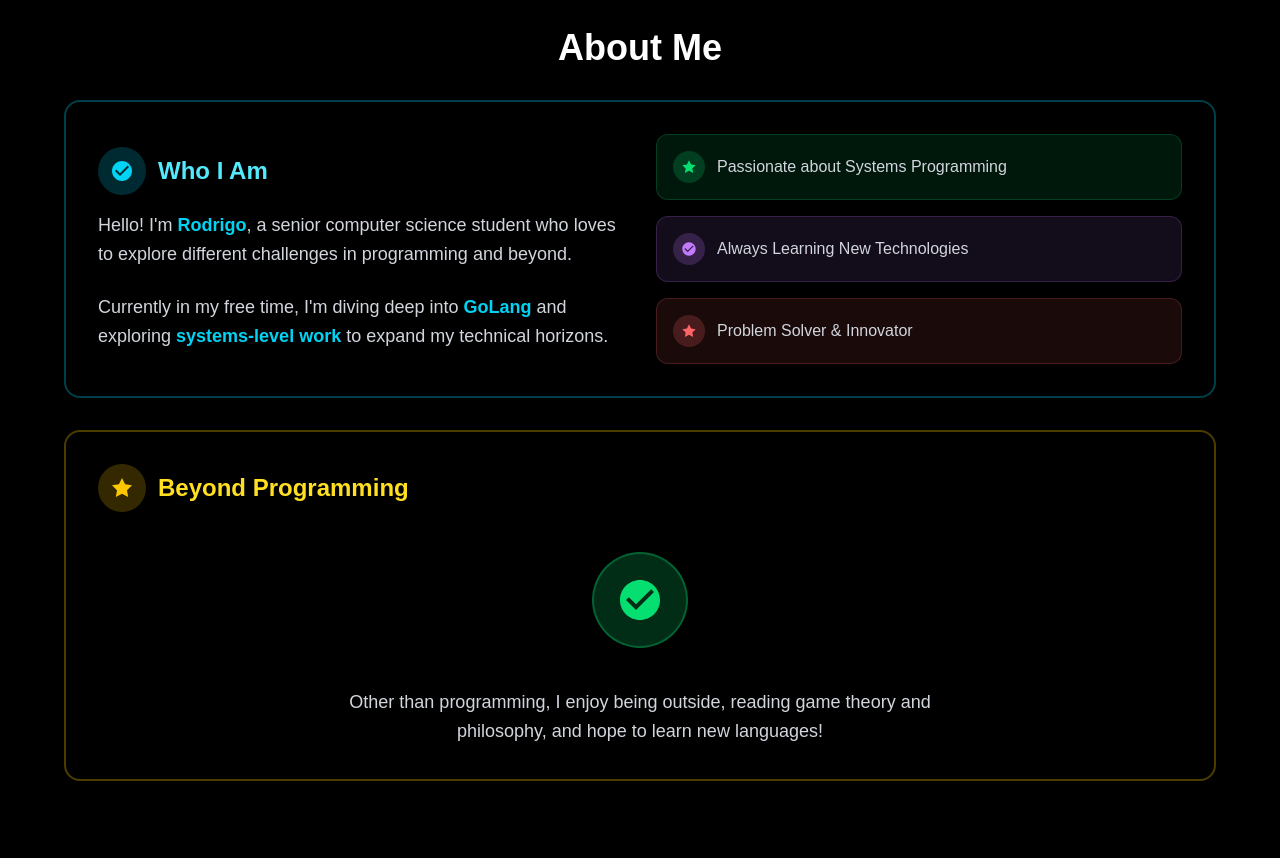
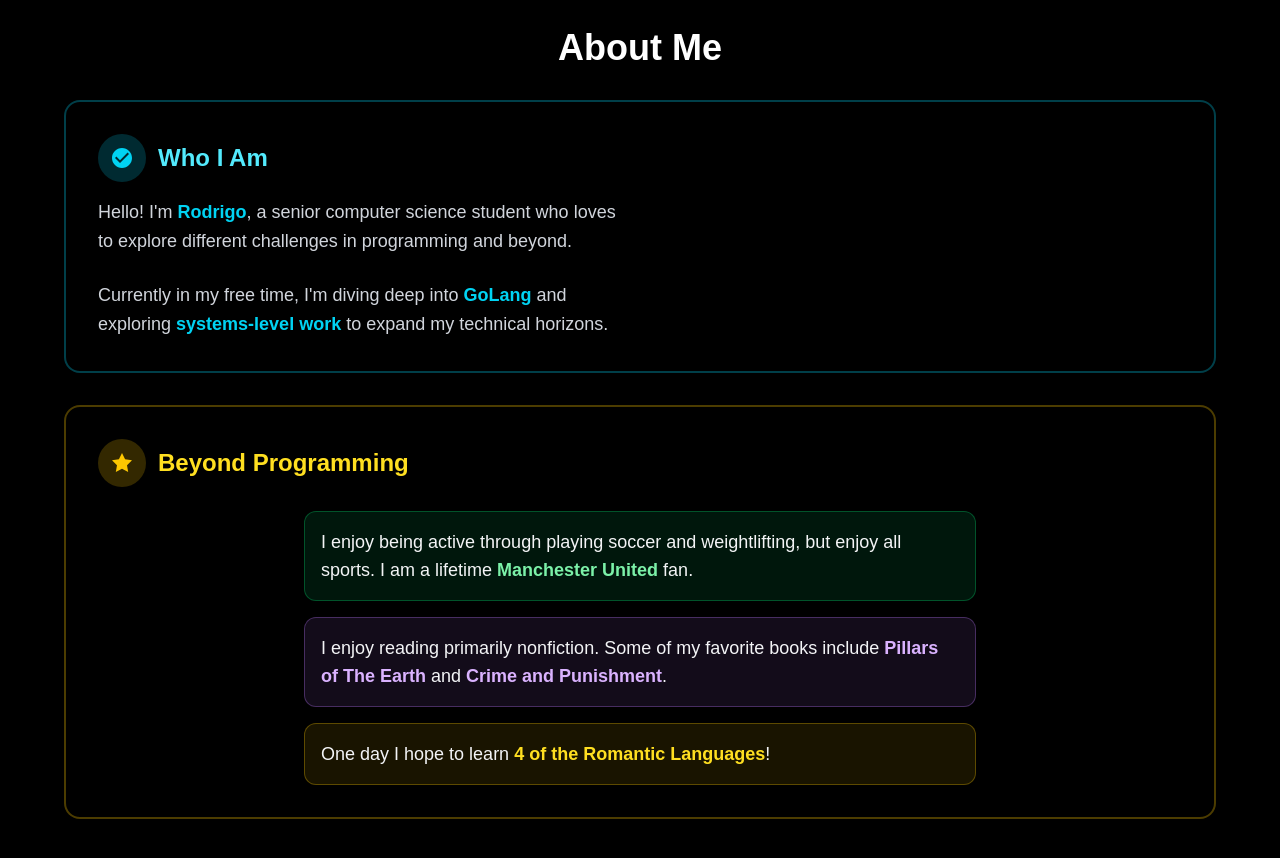
Before and after one commit to rgarcia2304/personal-portfolio, a Next.js app: page / in a window 1280 px wide. Shown: the part 900-1758 px from the top of the page. Built offline with nearby package versions, Linux system fonts and the light colour scheme.

Commit message:
Remove emojis and rotating icons from Beyond Programming section for cleaner design

```diff
--- a/src/app/page.tsx
+++ b/src/app/page.tsx
@@ -868,32 +868,11 @@ export default function Home() {
 
                 {/* Right side - Key highlights */}
                 <div className="space-y-4">
-                  <div className="flex items-center gap-3 p-4 bg-green-400/10 border border-green-400/20 rounded-xl">
-                    <div className="w-8 h-8 bg-green-400/20 rounded-full flex items-center justify-center">
-                      <svg className="w-4 h-4 text-green-400" fill="currentColor" viewBox="0 0 24 24">
-                        <path d="M12 2l3.09 6.26L22 9.27l-5 4.87 1.18 6.88L12 17.77l-6.18 3.25L7 14.14 2 9.27l6.91-1.01L12 2z"/>
-                      </svg>
-                    </div>
-                    <span className="text-gray-300 font-medium">Passionate about Systems Programming</span>
-                  </div>
 
-                  <div className="flex items-center gap-3 p-4 bg-purple-400/10 border border-purple-400/20 rounded-xl">
-                    <div className="w-8 h-8 bg-purple-400/20 rounded-full flex items-center justify-center">
-                      <svg className="w-4 h-4 text-purple-400" fill="currentColor" viewBox="0 0 24 24">
-                        <path d="M12 2C6.48 2 2 6.48 2 12s4.48 10 10 10 10-4.48 10-10S17.52 2 12 2zm-2 15l-5-5 1.41-1.41L10 14.17l7.59-7.59L19 8l-9 9z"/>
-                      </svg>
-                    </div>
-                    <span className="text-gray-300 font-medium">Always Learning New Technologies</span>
-                  </div>
 
-                  <div className="flex items-center gap-3 p-4 bg-red-400/10 border border-red-400/20 rounded-xl">
-                    <div className="w-8 h-8 bg-red-400/20 rounded-full flex items-center justify-center">
-                      <svg className="w-4 h-4 text-red-400" fill="currentColor" viewBox="0 0 24 24">
-                        <path d="M12 2l3.09 6.26L22 9.27l-5 4.87 1.18 6.88L12 17.77l-6.18 3.25L7 14.14 2 9.27l6.91-1.01L12 2z"/>
-                      </svg>
-                    </div>
-                    <span className="text-gray-300 font-medium">Problem Solver & Innovator</span>
-                  </div>
+
+
+
                 </div>
               </div>
             </div>
@@ -910,40 +889,19 @@ export default function Home() {
               </div>
 
               <div className="flex flex-col items-center">
-                {/* Rotating Images */}
-                <div className="relative w-32 h-32 mb-6">
-                  {/* Soccer Image */}
-                  <div className="absolute inset-0 animate-soccer-scene flex items-center justify-center">
-                    <div className="w-24 h-24 bg-green-400/20 rounded-full flex items-center justify-center border-2 border-green-400/30">
-                      <svg className="w-12 h-12 text-green-400" fill="currentColor" viewBox="0 0 24 24">
-                        <path d="M12 2C6.48 2 2 6.48 2 12s4.48 10 10 10 10-4.48 10-10S17.52 2 12 2zm-2 15l-5-5 1.41-1.41L10 14.17l7.59-7.59L19 8l-9 9z"/>
-                      </svg>
-                    </div>
+
+                {/* Description */}
+                <div className="flex flex-col gap-4 w-full max-w-2xl">
+                  <div className="bg-green-400/10 border border-green-400/30 rounded-xl p-4 shadow-md animate-fade-in">
+                    <span className="text-gray-100 text-lg font-medium">I enjoy being active through playing soccer and weightlifting, but enjoy all sports. I am a lifetime <span className='text-green-300 font-bold'>Manchester United</span> fan.</span>
                   </div>
-
-                  {/* Reading Image */}
-                  <div className="absolute inset-0 animate-reading-scene flex items-center justify-center">
-                    <div className="w-24 h-24 bg-purple-400/20 rounded-full flex items-center justify-center border-2 border-purple-400/30">
-                      <svg className="w-12 h-12 text-purple-400" fill="currentColor" viewBox="0 0 24 24">
-                        <path d="M21 4H3c-1.1 0-2 .9-2 2v13c0 1.1.9 2 2 2h18c1.1 0 2-.9 2-2V6c0-1.1-.9-2-2-2zM3 19V6h8v13H3zm18 0h-8V6h8v13zm-7-9.5h6V11h-6V9.5zm0 2.5h6v1.5h-6V12zm0 2.5h6V16h-6v-1.5z"/>
-                      </svg>
-                    </div>
+                  <div className="bg-purple-400/10 border border-purple-400/30 rounded-xl p-4 shadow-md animate-fade-in" style={{ animationDelay: '100ms' }}>
+                    <span className="text-gray-100 text-lg font-medium">I enjoy reading primarily nonfiction. Some of my favorite books include <span className='text-purple-300 font-bold'>Pillars of The Earth</span> and <span className='text-purple-300 font-bold'>Crime and Punishment</span>.</span>
                   </div>
-
-                  {/* Fishing Image */}
-                  <div className="absolute inset-0 animate-fishing-scene flex items-center justify-center">
-                    <div className="w-24 h-24 bg-red-400/20 rounded-full flex items-center justify-center border-2 border-red-400/30">
-                      <svg className="w-12 h-12 text-red-400" fill="currentColor" viewBox="0 0 24 24">
-                        <path d="M12 2l3.09 6.26L22 9.27l-5 4.87 1.18 6.88L12 17.77l-6.18 3.25L7 14.14 2 9.27l6.91-1.01L12 2z"/>
-                      </svg>
-                    </div>
+                  <div className="bg-yellow-400/10 border border-yellow-400/30 rounded-xl p-4 shadow-md animate-fade-in" style={{ animationDelay: '200ms' }}>
+                    <span className="text-gray-100 text-lg font-medium">One day I hope to learn <span className='text-yellow-300 font-bold'>4 of the Romantic Languages</span>!</span>
                   </div>
                 </div>
-
-                {/* Description */}
-                <p className="text-gray-300 text-lg text-center leading-relaxed max-w-2xl">
-                  Other than programming, I enjoy being outside, reading game theory and philosophy, and hope to learn new languages!
-                </p>
               </div>
             </div>
           </div>
```
